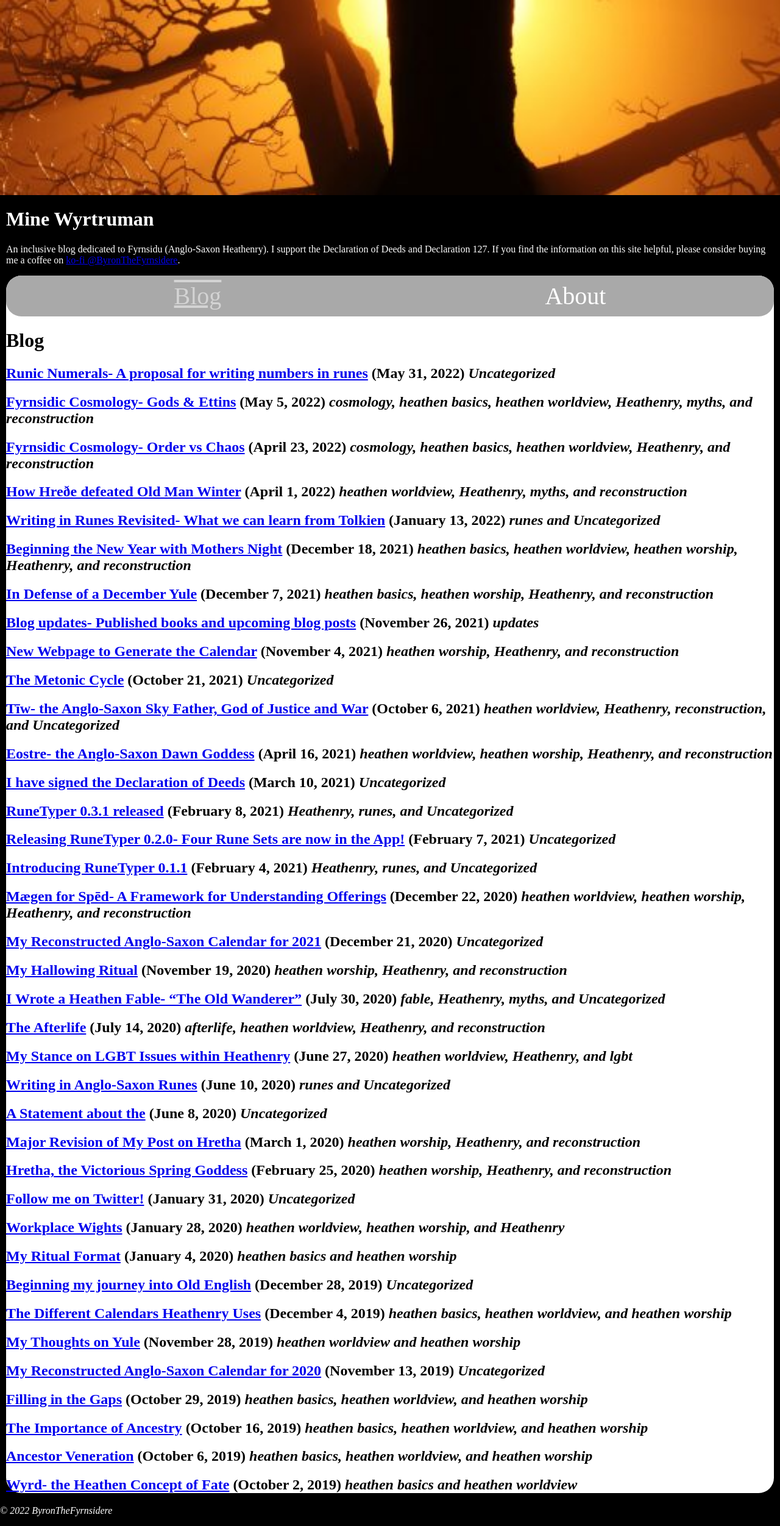
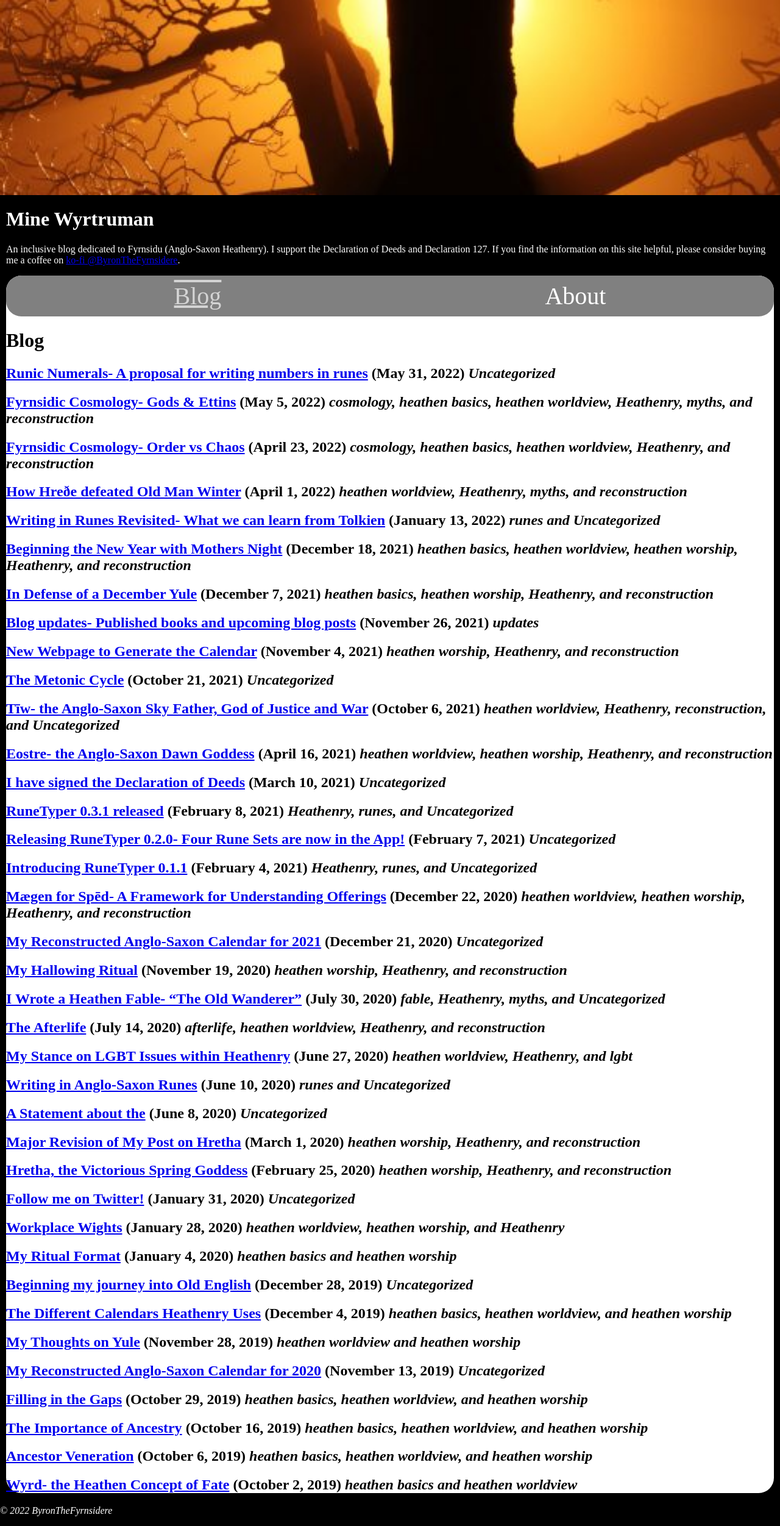
Before and after one commit to byronpendason/byronpendason.github.io, a Jekyll site: the page built from index.md, in a window 1280 px wide. Shown: the whole page at 61% size. Built offline with Jekyll 4.4.1, drawn with Linux system fonts in a browser that asks for light colours; our own code applies the rules of GitHub Pages for plain Markdown files; comment, search, counter and statistics services are not loaded.

Commit message:
Update default.html

```diff
--- a/_layouts/default.html
+++ b/_layouts/default.html
@@ -37,7 +37,7 @@
       }
       nav ul {
         display: flex;
-        background-color: darkgray;
+        background-color: gray;
         color: black;
         list-style: none;
         margin: 0px;
@@ -72,6 +72,21 @@
       p + p {
         margin-top: 1.25em;
       }
+      .PageNavigation {
+        font-size: 14px;
+        display: block;
+        width: auto;
+        overflow: hidden;
+      }
+     .PageNavigation a {
+       display: block;
+       width: 50%;
+       float: left;
+       margin: 1em 0;
+     }
+     .PageNavigation .next {
+       text-align: right;
+      }
     </style>
   </head>
   <body>
@@ -91,7 +106,15 @@
       <h3>{{ page.date | date: "%B %-d, %Y"}}</h3>
       {% endif %}
       {{ content }}
-{% if page.layout == "post" %}
+      {% if page.layout == "post" %}
+      <div class="PageNavigation">
+        {% if page.previous.url %}
+          <a class="prev" href="{{page.previous.url}}">&laquo; {{page.previous.title}}</a>
+        {% endif %}
+        {% if page.next.url %}
+          <a class="next" href="{{page.next.url}}">{{page.next.title}} &raquo;</a>
+        {% endif %}
+     </div>
 <div id="disqus_thread"></div>
 <script>
     /**
```
